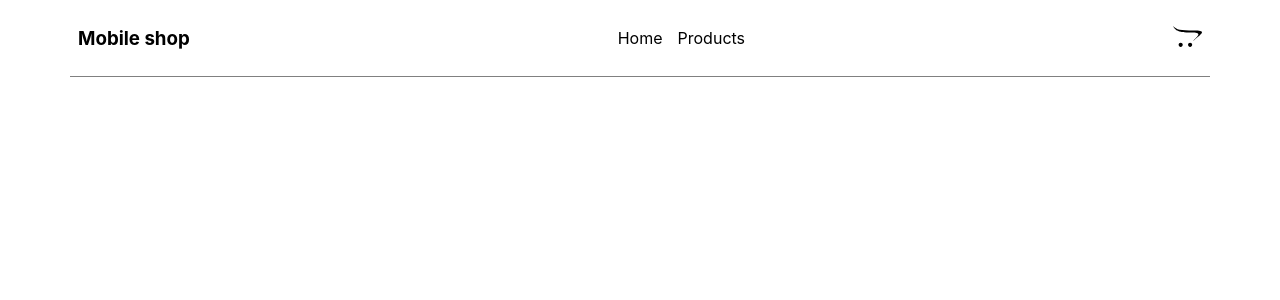
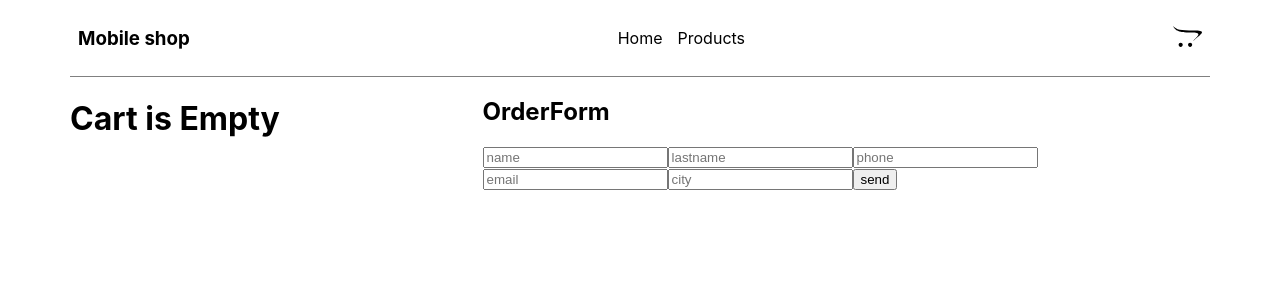
Before and after one commit to NarekHakobyanJS/16-40, a React (Create React App) app: page /carts in a window 1280 px wide. Shown: the top 300 px of the page. Built offline with nearby package versions, Linux system fonts and the light colour scheme.

Commit message:
mnacela oreder form realizacnel

```diff
--- a/src/App.js
+++ b/src/App.js
@@ -11,15 +11,60 @@ import { useState } from 'react';
 function App({products}) {
   const [cart, setCart] = useState([])
 
-  // console.log(cart);
+
+  const addToCard = (element) => {
+    let isArray = false;
+
+    cart.forEach((el) => {
+      if(el.id === element.id) {
+        isArray = true
+        setCart(cart.map((elem) => {
+          if(elem.id === element.id) {
+            return {
+              ...elem,
+              count : ++elem.count,
+              initprice : elem.price * elem.count
+            }
+          }else {
+            return elem
+          }
+        }))
+      }
+    })
+
+
+    if(!isArray) {
+      setCart((prev) => {
+        return [...prev, element]
+      })
+    }
+  }
+
+  const btnsClicks = (count, id) => {
+    setCart(cart.map((el) => {
+      if(el.id === id) {
+        return {
+          ...el,
+          count : count,
+          initprice : el.price * count
+        }
+      }else {
+        return el
+      }
+    }))
+  }
+
+  const removeCartItem = (id) => {
+    setCart(cart.filter((el) => el.id !== id))
+  }
   return (
     <div className="App">
       <Routes>
         <Route path='/' element={<Loyout cart={cart}/> }>
           <Route index element={<Home />} />
-          <Route path='/products' element={<Products products={products} setCart={setCart}/>} />
+          <Route path='/products' element={<Products products={products}  addToCard={addToCard} />} />
           <Route path='/products/:id' element={<ProductPage products={products}/>}/>
-          <Route path='/carts' element={<Carts cart={cart}/> }/>
+          <Route path='/carts' element={<Carts btnsClicks={btnsClicks}  cart={cart} removeCartItem={removeCartItem}/> }/>
         </Route>
       </Routes>
     </div>
--- a/src/components/Cart/Cart.css
+++ b/src/components/Cart/Cart.css
@@ -11,3 +11,10 @@
 .cart-left > img {
     width: 128px;
 }
+
+
+.cart-right {
+    width: 350px;
+    display: flex;
+    align-items: center;
+}
--- a/src/components/Cart/Cart.jsx
+++ b/src/components/Cart/Cart.jsx
@@ -1,19 +1,44 @@
-import React from 'react'
+import React, { useState } from 'react'
 import './Cart.css';
 
-const Cart = ({ cart }) => {
+const Cart = ({ cart, btnsClicks, removeCartItem }) => {
+    const [cartCount, setCartCount] = useState(cart.count);
+
+
+    const minus = () => {
+        if (cartCount > 1) {
+            setCartCount(cartCount - 1)
+        }
+        btnsClicks(cartCount, cart.id)
+    }
+
+    const plus = () => {
+        setCartCount(cartCount + 1)
+        btnsClicks(cartCount, cart.id)
+    }
+
+
+    const removeItem = (id) => {
+        removeCartItem(id)
+    }
+
     return (
+        <>
             <div className='cart'>
+
                 <div className='cart-left'>
                     <h3>{cart.title}</h3>
                     <img src={cart.image} />
                 </div>
                 <div className='cart-right'>
-                <button>-</button>
-                <span>{cart.price}</span>
-                <button>+</button>
+                    <span>count : <b>{cart.count}</b></span>
+                    <button onClick={minus}>-</button>
+                    <span>{cart.initprice}</span>
+                    <button onClick={plus}>+</button>
                 </div>
+                <button onClick={() => removeItem(cart.id)}>X</button>
             </div>
+        </>
     )
 }
 
--- /dev/null
+++ b/src/components/OrderForm/OrderForm.jsx
@@ -0,0 +1,38 @@
+import React from 'react'
+import './OrderForm.css'
+import {Formik, Field, Form} from 'formik'
+
+const OrderForm = () => {
+  return (
+    <div>
+        <h2>OrderForm</h2>
+        <Formik
+            initialValues={{
+                name : '',
+                lastName : '',
+                phone : '',
+                email : '',
+                region : '',
+                city : ''
+            }}
+            onSubmit={(values) => console.log(values)}
+        >
+            {
+                ({values}) => (
+                    <Form>
+                        <Field name='name' type='input' placeholder='name'/>
+                        <Field name='lastName' type='input' placeholder='lastname'/>
+                        <Field name='phone' type='input' placeholder='phone'/>
+                        <Field name='email' type='input' placeholder='email'/>
+                        {/* region */}
+                        <Field name='city' type='input' placeholder='city'/>
+                        <button>send</button>
+                    </Form>
+                )
+            }
+        </Formik>
+    </div>
+  )
+}
+
+export default OrderForm
--- a/src/components/Product/Product.jsx
+++ b/src/components/Product/Product.jsx
@@ -2,23 +2,23 @@ import React, { useState } from 'react'
 import './Product.css'
 import { NavLink } from 'react-router-dom'
 
-const Product = ({product, setCart}) => {
-  const [textLength, setTextLength] = useState(20)
+const Product = ({ product, addToCard }) => {
+  const [textLength, setTextLength] = useState(20);
 
   const handleToCart = (item) => {
-    setCart((prev) => {
-      return [...prev, item]
-    })
+    addToCard(item)
   }
   return (
     <div className='product'>
       <NavLink to={`/products/${product.id}`}>
         <img className='nkar' src={product.image} />
       </NavLink>
-        <h3>{product.title.length > textLength ? `${product.title.slice(0, textLength)}...` : product.title}</h3>
-        <button
+      <h3>{product.title.length > textLength ? `${product.title.slice(0, textLength)}...` : product.title}</h3>
+      <button
+
         onClick={() => handleToCart(product)}
-        className='addToCardBTN'>add to card</button>
+        className='addToCardBTN'>add to card
+      </button>
     </div>
   )
 }
--- a/src/db.js
+++ b/src/db.js
@@ -8,8 +8,8 @@ export const products = [
     {
       "id": 1,
       "title": "Fjallraven - Foldsack No. 1 Backpack, Fits 15 Laptops",
-      "price": 109.95,
-      "initprice": 109.95,
+      "price": 10,
+      "initprice": 10,
       "count": 1,
       "description": "Your perfect pack for everyday use and walks in the forest. Stash your laptop (up to 15 inches) in the padded sleeve, your everyday",
       "category": "men's clothing",
--- a/src/pages/Carts/Carts.css
+++ b/src/pages/Carts/Carts.css
@@ -4,3 +4,8 @@
     width: 550px;
     gap: 15px;
 }
+
+.c {
+    display: flex;
+justify-content: space-between;
+}
--- a/src/pages/Carts/Carts.jsx
+++ b/src/pages/Carts/Carts.jsx
@@ -1,17 +1,23 @@
 import React from 'react'
 import './Carts.css'
 import Cart from '../../components/Cart/Cart'
-
-const Carts = ({cart}) => {
+import OrderForm from '../../components/OrderForm/OrderForm'
+const Carts = ({cart, btnsClicks, removeCartItem}) => {
   return (
-    <div>
+    <div className='c'>
 
       <div className='carts-block'>
         {
+        cart.length ?
           cart.map((c) => {
-            return <Cart cart={c} key={c.id}/>
+            return <Cart cart={c} key={c.id} btnsClicks={btnsClicks} removeCartItem={removeCartItem}/>
           })
+          :
+          <h1>Cart is Empty</h1>
         }
+      </div>
+      <div>
+        <OrderForm />
       </div>
     </div>
   )
--- a/src/pages/Products/Products.jsx
+++ b/src/pages/Products/Products.jsx
@@ -2,13 +2,13 @@ import React from 'react'
 import style from './Products.module.css'
 import Product from '../../components/Product/Product'
 
-const Products = ({ products, setCart }) => {
+const Products = ({ products, addToCard }) => {
   return (
     <div>
       <div className={style.products}>
         {
           products.map((product) => {
-            return <Product key={product.id} product={product} setCart={setCart}/>
+            return <Product key={product.id} product={product}  addToCard={addToCard} />
           })
         }
       </div>
```
Also changed, not shown: src/components/OrderForm/OrderForm.css (added). Lines whose indentation alone changed are shown as unchanged.
